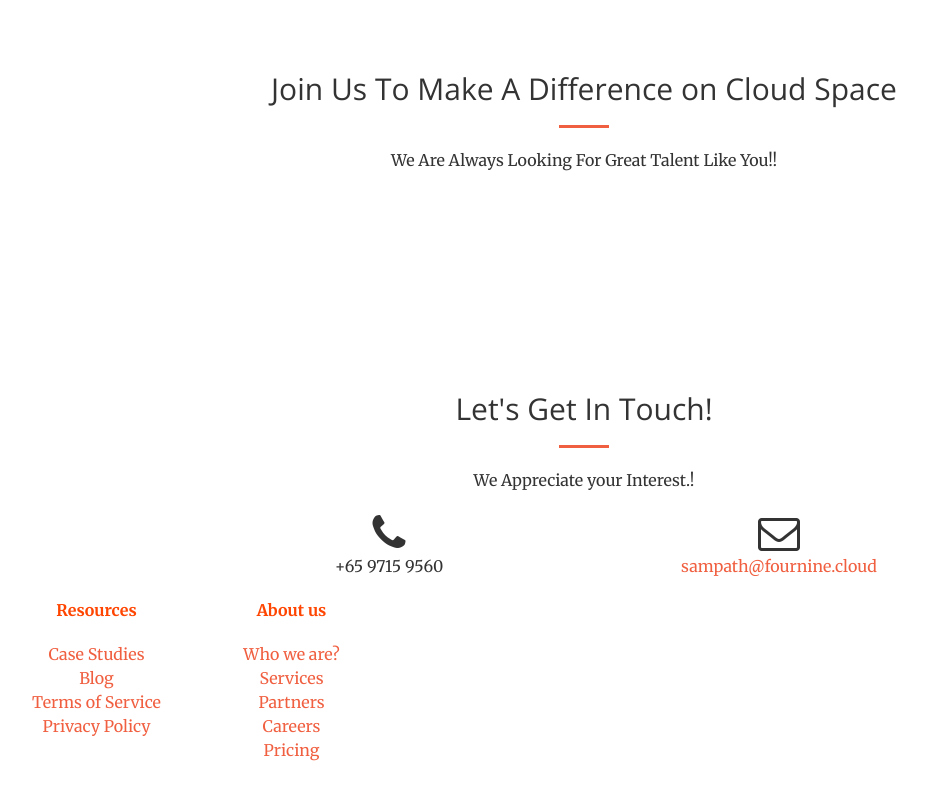
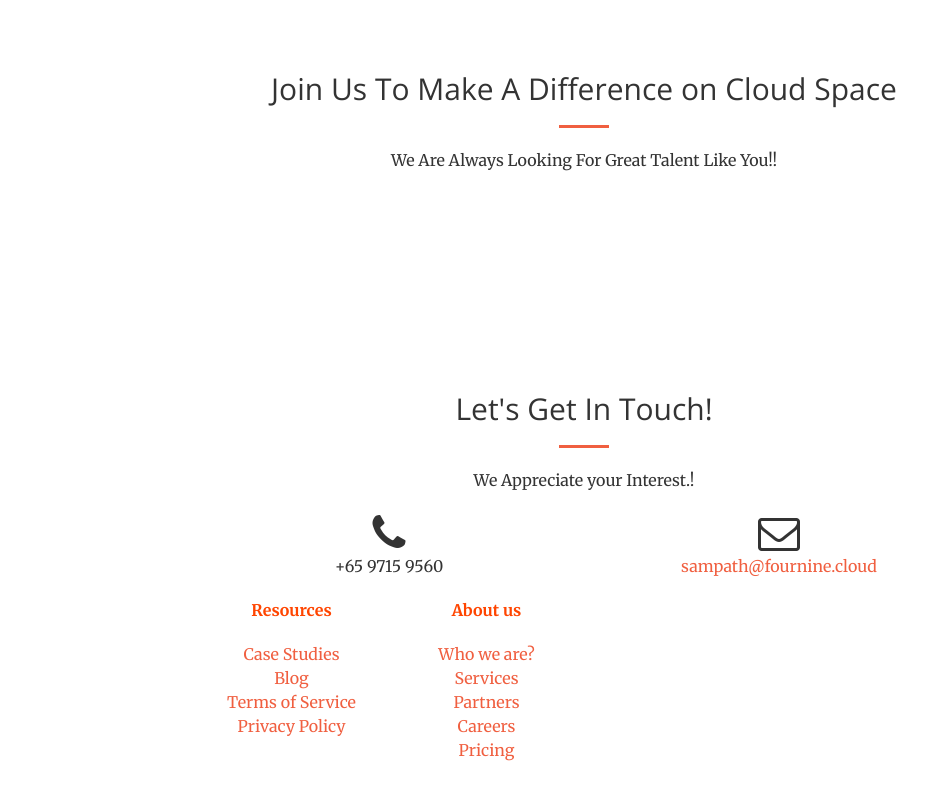
Before and after one commit to dileep-p/fnc, a website: page index.html in a window 1280 px wide. Shown: the part 3202-4002 px from the top of the page, without its empty margins (56-983 px from the left). Drawn offline with nearby package versions, Linux system fonts and the light colour scheme.

Commit message:
Update index.html

```diff
--- a/index.html
+++ b/index.html
@@ -310,7 +310,7 @@
                     <i class="fa fa-envelope-o fa-3x sr-contact"></i>
                     <p><a href="mailto:your-email@your-domain.com">sampath@fournine.cloud</a></p>
                 </div>
-		<div class="col-lg-4 text-center">
+		<div class="col-lg-4 col-lg-offset-2 text-center">
                 <div class="row">
                     <div class="col-lg-6">
                         <p style="color: orangered;font-weight: bolder;">Resources</p>
```
